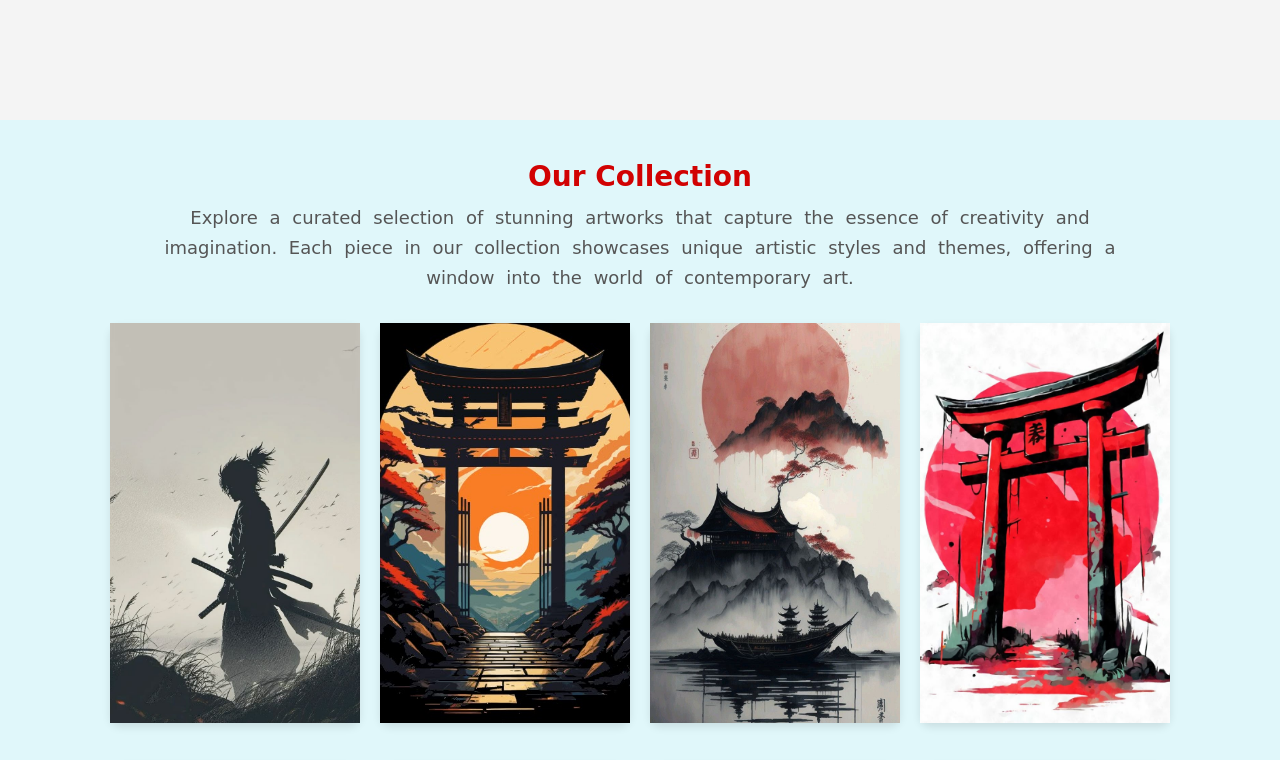
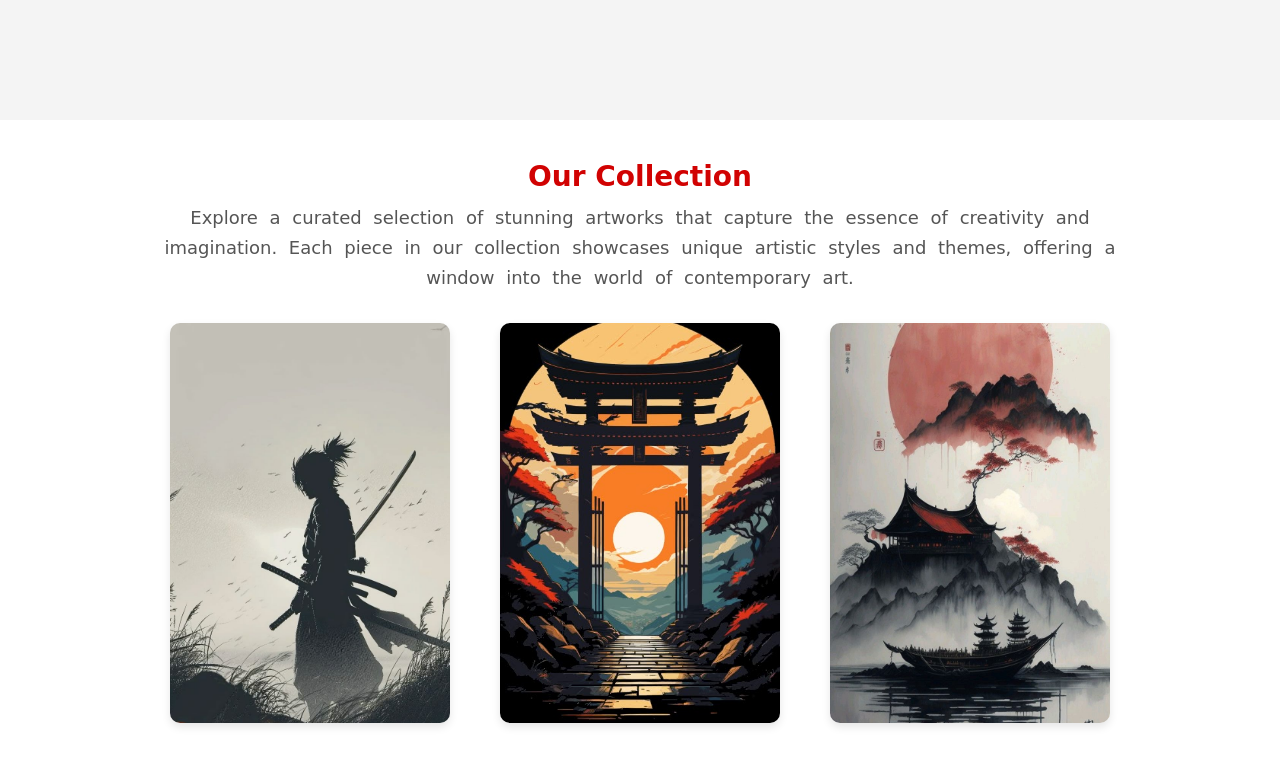
Before and after one commit to mohammedennaim/test-brief, a plain HTML site: page index.html in a window 1280 px wide. Shown: the part 520-1280 px from the top of the page. Drawn offline with Linux system fonts and the light colour scheme.

Commit message:
change style page home

```diff
--- a/styleIndex.css
+++ b/styleIndex.css
@@ -3,7 +3,7 @@
     background-size: cover;
     background-position: center;
     height: 80vh;
-    display: grid;
+    display: flex;
     justify-content: center;
     align-items: center;
     color: white;
@@ -29,7 +29,7 @@
 }
 
 .btn {
-    background-color: #d10202;
+    background-color:  #d10202;
     color: white;
     padding: 0.75em 2em;
     border-radius: 5px;
@@ -38,31 +38,22 @@
 }
 
 .btn:hover {
-    background-color: #f56e6e;
+    background-color:  #d10202;
 }
 
-.art-grid-home {
-    display: grid;
-    grid-template-columns: auto auto auto auto;
-    justify-content: center;
-    row-gap: 40px;
-    column-gap: 20px;
-    width: 100%;
+section#collection {
+    padding: 40px;
+    text-align: center;
+    background-color:  white;
 }
 
-.gallery {
-    padding: 40px;
-    text-align: center;
-    background-color: #E0F7FA; /* light sea color */
-}
-
-.gallery h2 {
-    color: #d10202;
+#collection h2 {
+    color:  #d10202;
     font-size: 28px;
     margin-bottom: 10px;
 }
 
-.gallery p {
+#collection p {
     font-size: 18px;
     color: #555;
     margin-bottom: 30px;
@@ -72,3 +63,30 @@
     word-spacing: 6px;
     line-height: 30px;
 }
+
+.art-grid-home {
+    display: flex;
+    flex-wrap: wrap;
+    justify-content: center;
+    gap: 50px;
+}
+
+.art-item {
+    width: 280px;
+    background-color: white;
+    border-radius: 10px;
+    box-shadow: 0 4px 8px rgba(0, 0, 0, 0.1);
+    overflow: hidden;
+    transition: transform 0.3s ease, box-shadow 0.3s ease;
+}
+
+.art-item img {
+    width: 100%;
+    height: 100%;
+    object-fit: cover;
+}
+
+.art-item:hover {
+    transform: translateY(-10px);
+    box-shadow: 0 8px 16px rgba(0, 0, 0, 0.2);
+}
```
